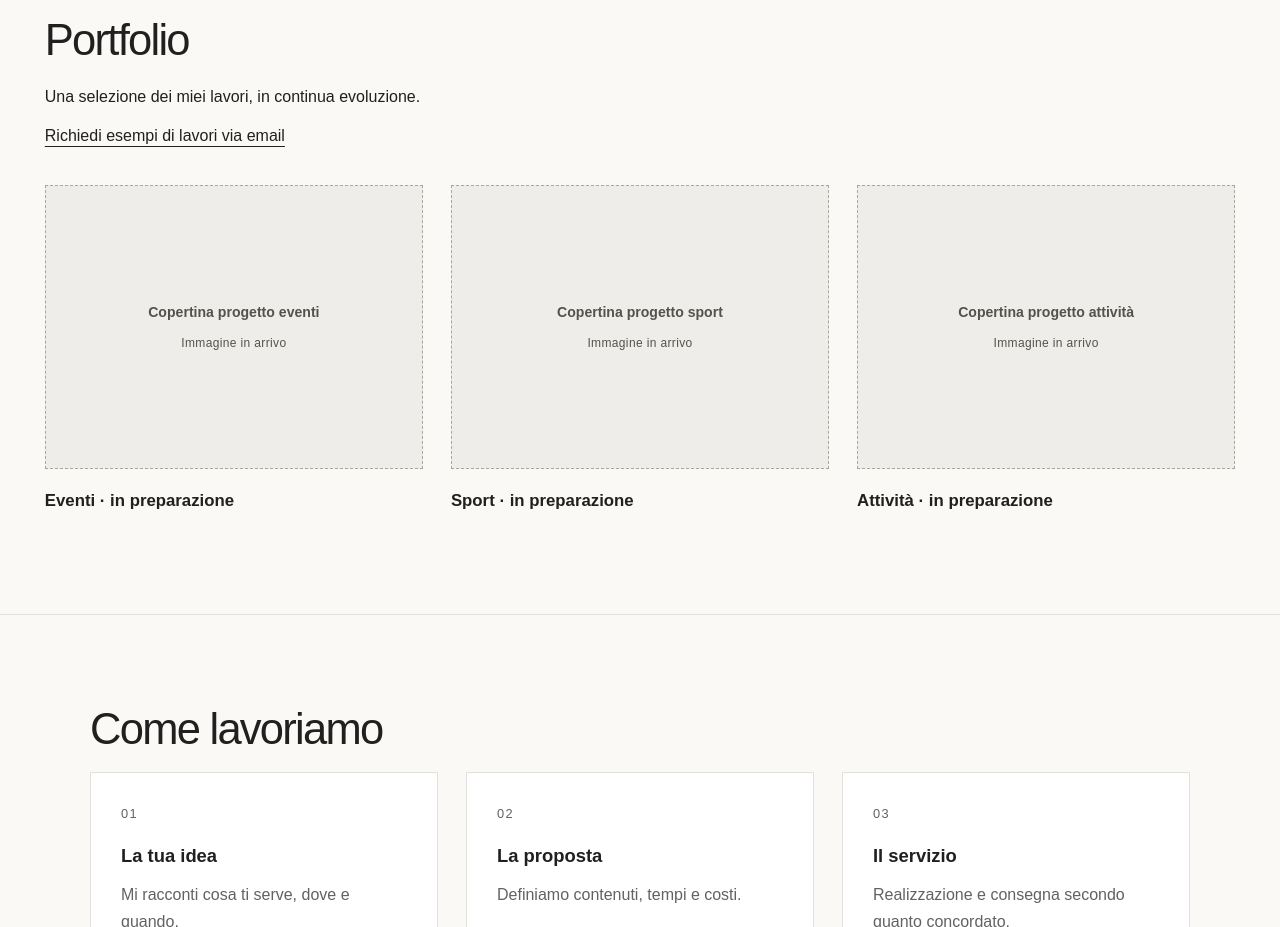
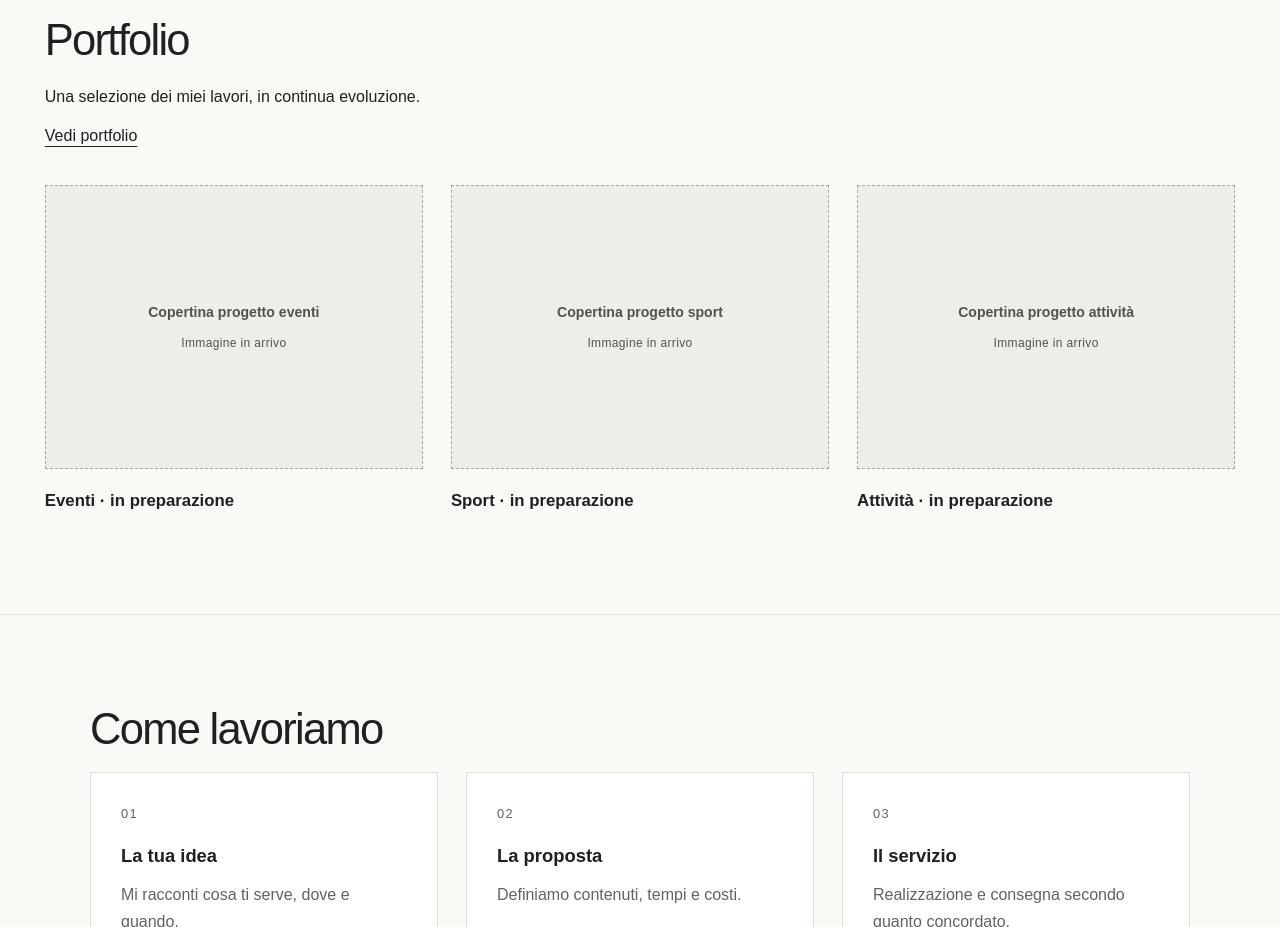
Before and after one commit to fotovincenzodd-sketch/portfolio, a plain HTML site: page index.html in a window 1280 px wide. Shown: the part 2660-3587 px from the top of the page. Drawn offline with Linux system fonts and the light colour scheme.

Commit message:
Collega Home e Portfolio

```diff
--- a/index.html
+++ b/index.html
@@ -21,7 +21,7 @@
 </head>
 <body id="inizio">
 <a class="skip-link" href="#contenuto">Vai al contenuto</a>
-<header class="site-header"><div class="container navigation"><a class="logo" href="#inizio">VINCENZO DI DONATO<small>Fotografo e videomaker · Abruzzo</small></a><nav class="navigation-links" aria-label="Menu principale"><a href="#servizi">Servizi</a><a href="#portfolio">Portfolio</a><a href="#chi-sono">Chi sono</a><a class="nav-cta" href="#contatti">Richiedi un preventivo</a></nav></div></header>
+<header class="site-header"><div class="container navigation"><a class="logo" href="#inizio">VINCENZO DI DONATO<small>Fotografo e videomaker · Abruzzo</small></a><nav class="navigation-links" aria-label="Menu principale"><a href="#servizi">Servizi</a><a href="portfolio.html">Portfolio</a><a href="#chi-sono">Chi sono</a><a class="nav-cta" href="#contatti">Richiedi un preventivo</a></nav></div></header>
 <main id="contenuto">
 <section class="hero" aria-labelledby="titolo-principale"><img class="hero-photo" src="./Tramonto Roio.jpg" alt="" fetchpriority="high"><div class="hero-overlay" aria-hidden="true"></div><div class="container hero-content"><div class="hero-copy"><p class="eyebrow">Fotografo e videomaker in Abruzzo</p><h1 id="titolo-principale">Foto e video per raccontare il tuo momento.</h1><div class="button-group"><a class="button" href="#contatti">Parliamo del tuo progetto</a></div></div></div></section>
 <section class="content-section" id="servizi" aria-labelledby="titolo-servizi"><div class="container"><h2 id="titolo-servizi">Servizi</h2>
@@ -30,7 +30,7 @@
 <article class="service reveal"><div class="service-media"><img class="service-photo" src="./Casolana%20Vs%20Nuova%20Citt%C3%A0%20Chieti-52.jpg" alt="Fotografia della partita Casolana contro Nuova Città Chieti" loading="lazy" decoding="async"></div><h3>Sport</h3><p>Foto e video per eventi, atleti e squadre, dentro e fuori dal campo.</p><a href="mailto:foto.vincenzodd@gmail.com?subject=Richiesta%20servizio%20sportivo">Raccontami il progetto sportivo</a></article>
 <article class="service reveal"><div class="service-media"><!-- Sostituire il segnaposto con la fotografia commerciale. --><div class="image-slot"><span>Attività e prodotti</span><small>Immagine in arrivo</small></div></div><h3>Attività e professionisti</h3><p>Foto, video e contenuti per raccontare la tua attività.</p><a href="mailto:foto.vincenzodd@gmail.com?subject=Richiesta%20contenuti%20per%20attivita">Parliamo della tua attività</a></article>
 </div></div></section>
-<section class="content-section" id="portfolio" aria-labelledby="titolo-portfolio"><div class="container"><h2 id="titolo-portfolio">Portfolio</h2><div class="portfolio-note"><p>Una selezione dei miei lavori, in continua evoluzione.</p><a href="mailto:foto.vincenzodd@gmail.com?subject=Richiesta%20esempi%20di%20lavori">Richiedi esempi di lavori via email</a></div><div class="grid portfolio-grid"><article class="project-card"><div class="image-slot"><span>Copertina progetto eventi</span><small>Immagine in arrivo</small></div><div class="project-body"><h3>Eventi · in preparazione</h3></div></article><article class="project-card"><div class="image-slot"><span>Copertina progetto sport</span><small>Immagine in arrivo</small></div><div class="project-body"><h3>Sport · in preparazione</h3></div></article><article class="project-card"><div class="image-slot"><span>Copertina progetto attività</span><small>Immagine in arrivo</small></div><div class="project-body"><h3>Attività · in preparazione</h3></div></article></div></div></section>
+<section class="content-section" id="portfolio" aria-labelledby="titolo-portfolio"><div class="container"><h2 id="titolo-portfolio">Portfolio</h2><div class="portfolio-note"><p>Una selezione dei miei lavori, in continua evoluzione.</p><a href="portfolio.html">Vedi portfolio</a></div><div class="grid portfolio-grid"><article class="project-card"><div class="image-slot"><span>Copertina progetto eventi</span><small>Immagine in arrivo</small></div><div class="project-body"><h3>Eventi · in preparazione</h3></div></article><article class="project-card"><div class="image-slot"><span>Copertina progetto sport</span><small>Immagine in arrivo</small></div><div class="project-body"><h3>Sport · in preparazione</h3></div></article><article class="project-card"><div class="image-slot"><span>Copertina progetto attività</span><small>Immagine in arrivo</small></div><div class="project-body"><h3>Attività · in preparazione</h3></div></article></div></div></section>
 <section class="content-section" aria-labelledby="titolo-processo"><div class="container reading"><h2 id="titolo-processo">Come lavoriamo</h2><div class="grid"><article class="card"><span class="number">01</span><h3>La tua idea</h3><p>Mi racconti cosa ti serve, dove e quando.</p></article><article class="card"><span class="number">02</span><h3>La proposta</h3><p>Definiamo contenuti, tempi e costi.</p></article><article class="card"><span class="number">03</span><h3>Il servizio</h3><p>Realizzazione e consegna secondo quanto concordato.</p></article></div></div></section>
 <section class="content-section" id="chi-sono" aria-labelledby="titolo-bio"><div class="container about-layout"><div><h2 id="titolo-bio">Ciao, sono Vincenzo.</h2><!-- Sostituire questo segnaposto con il ritratto di Vincenzo. --><div class="image-slot portrait-slot"><span>Ritratto Vincenzo</span><small>Immagine in arrivo</small></div></div><div class="about-text"><p>Sono Vincenzo, fotografo e videomaker a Roccascalegna. Racconto persone, momenti e progetti attraverso immagini e video, con uno sguardo attento alla luce e ai dettagli.</p><a class="email-link" href="#contatti">Raccontami cosa hai in mente</a></div></div></section>
 <section class="content-section" aria-labelledby="titolo-faq"><div class="container reading"><h2 id="titolo-faq">Domande frequenti</h2><details><summary>Qual è la tua zona di lavoro?</summary><p>Ho base a Roccascalegna, in Abruzzo. Indicami il luogo del servizio per verificare disponibilità e trasferte.</p></details><details><summary>Come richiedo un preventivo?</summary><p>Scrivi a <a class="email-link" href="mailto:foto.vincenzodd@gmail.com">foto.vincenzodd@gmail.com</a> indicando servizio, luogo ed eventuale data.</p></details><details><summary>Posso richiedere foto e video?</summary><p>Sì. Valutiamo insieme copertura e organizzazione in base al progetto.</p></details><details><summary>Quali sono i tempi di consegna?</summary><p>Dipendono dal servizio e dalla post-produzione. Li concordiamo prima di iniziare.</p></details></div></section>
```
